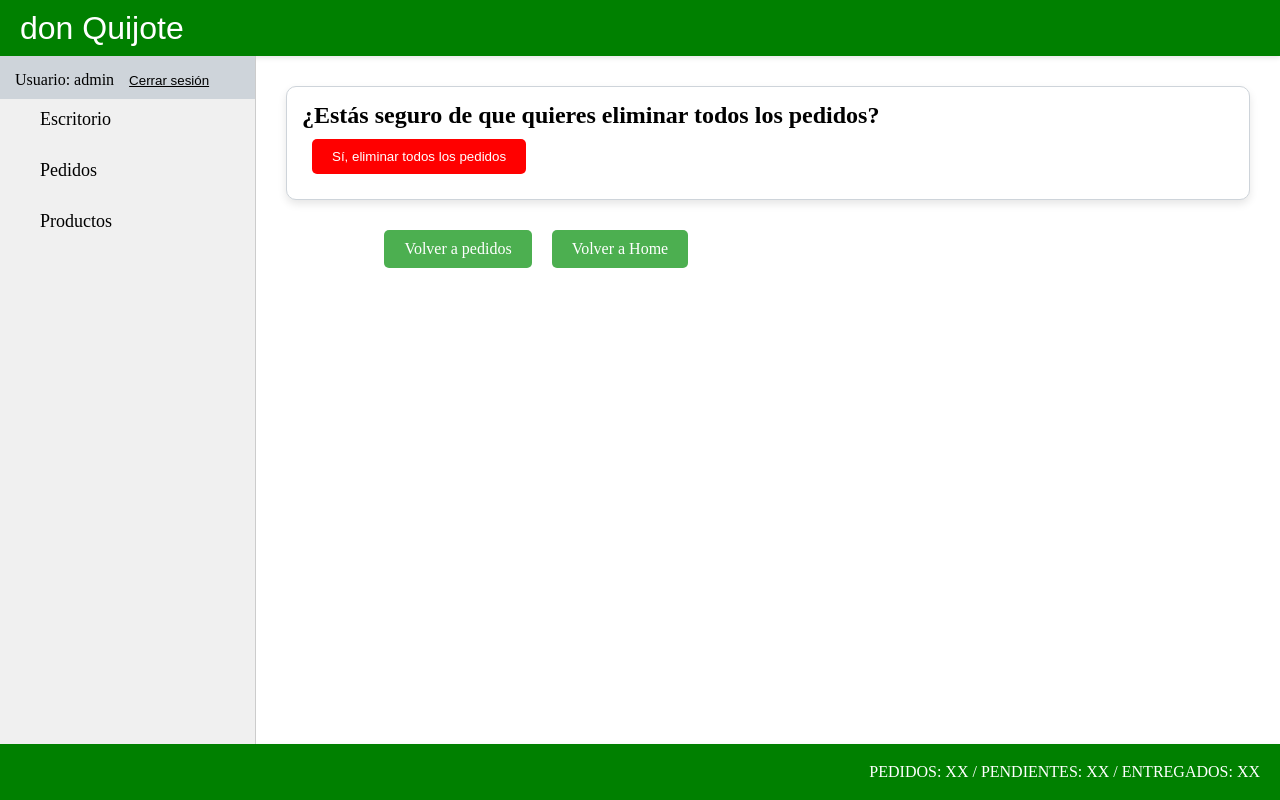
After one commit to RAArrieta/DON_QUIJOTE_DJANGO, a Django app: page /pedido/delete-all-orders/ in a window 1280 px wide. The commit adds this page. Run offline with Django 5.2, Linux system fonts and the light colour scheme; a user stored in the database is signed in; some web fonts are replaced.

Commit message:
eliminar todos los pedidos

```diff
--- a/my_App/pedido/templates/pedido/components/opciones_pedidos.html
+++ b/my_App/pedido/templates/pedido/components/opciones_pedidos.html
@@ -2,7 +2,7 @@
     <a class="link-crud-productos" href="{% url 'pedidos:pedido_create' %}">Nuevo Pedido</a>
     <a class="link-crud-productos">Ver Pendientes</a>
     <a class="link-crud-productos">Ver Entregados</a>
-    <a class="link-crud-productos">Borrar Pedidos</a>
+    <a class="link-crud-productos" href="{% url 'pedidos:pedidotodos_confirm_delete' %}">Borrar Pedidos</a>
     <a class="link-crud-productos" href="{% url 'core:home' %}">Volver a Home</a>
 </div>
 <hr class="opciones_pedidos_separador">
--- /dev/null
+++ b/my_App/pedido/templates/pedido/pedidotodos_confirm_delete.html
@@ -0,0 +1,15 @@
+{% extends 'core/base.html' %}
+
+{% block section %}
+
+    <div class="card-categoria">
+        <h1>¿Estás seguro de que quieres eliminar todos los pedidos?</h1>
+        <form method="post">
+            {% csrf_token %}
+            <button type="submit" class="boton-confir-delete">Sí, eliminar todos los pedidos</button>
+        </form>
+    </div>
+
+    {% include 'pedido/components/botones_volver.html' %}
+
+{% endblock section %}
--- a/my_App/pedido/urls.py
+++ b/my_App/pedido/urls.py
@@ -10,4 +10,5 @@
     path("pedido/create/", views.PedidoCreate, name="pedido_create"),
     path("pedido/update/<int:pk>", views.PedidoUpdate.as_view(), name="pedido_update"),
     path("pedido/delete/<int:pk>", views.PedidoDelete.as_view(), name="pedido_delete"),
+    path('delete-all-orders/', views.delete_all_orders, name='pedidotodos_confirm_delete'),
 ]
--- a/my_App/pedido/views.py
+++ b/my_App/pedido/views.py
@@ -8,6 +8,10 @@
 from django.db.models.query import QuerySet
 from django.views.generic import (DeleteView, DetailView, ListView, UpdateView,)
 from django.contrib.auth.mixins import LoginRequiredMixin
+
+from django.contrib import messages
+from django.contrib.auth.decorators import login_required
+from django.contrib.auth.decorators import user_passes_test
 
 
 def home(request):
@@ -81,3 +85,13 @@
         'pedido_form': pedido_form,
         'formset': formset,
     })
+
+@login_required
+@user_passes_test(lambda u: u.is_superuser)
+def delete_all_orders(request):
+    if request.method == 'POST':
+        Pedido.objects.all().delete()
+        messages.success(request, 'Todos los pedidos han sido eliminados.')
+        return redirect('pedidos:pedido_list')
+
+    return render(request, 'pedido/pedidotodos_confirm_delete.html')
```
Also changed, not shown: my_App/db.sqlite3.
